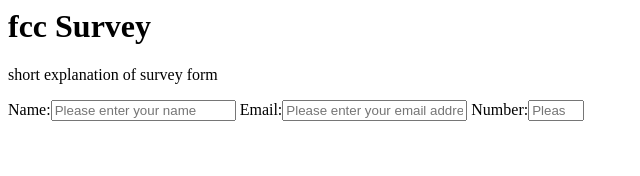
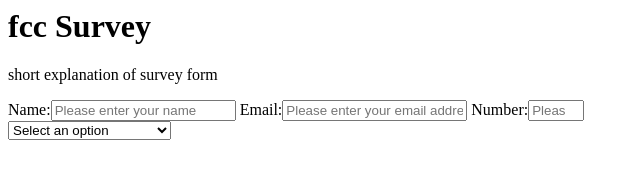
Before and after one commit to edwd42/freeCodeCamp, a plain HTML site: page survey/index.html in a window 1280 px wide. Shown: the whole page, without its empty margins (0-640 px from the left). Drawn offline with Linux system fonts and the light colour scheme.

Commit message:
add dropdown list box

```diff
--- a/survey/index.html
+++ b/survey/index.html
@@ -13,6 +13,28 @@
         <label for="name" id="name-label">Name:</label><input id="name" type="text" placeholder="Please enter your name">
         <label for="email" id="email-label">Email:</label><input id="email" type="email" placeholder="Please enter your email address">
         <label for="number" id="number-label">Number:</label><input id="number" type="number" min="0" max="42" placeholder="Please enter a number">
+        <div class="rightTab">
+            <select id="dropdown">
+                <option value="">
+                    Select an option
+                </option>
+                <option value="1">
+                    I love surveys
+                </option>
+                <option value="2">
+                    I'll fill it in for a free beer
+                </option>
+                <option value="3">
+                    I dream of surveys
+                </option>
+                <option value="4">
+                    I hate surveys
+                </option>
+                <option value="5">
+                    Other
+                </option>
+            </select>
+        </div>
     </form>
 </body>
 </html>
```
